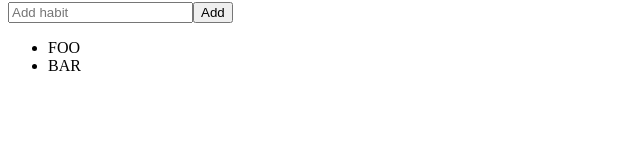
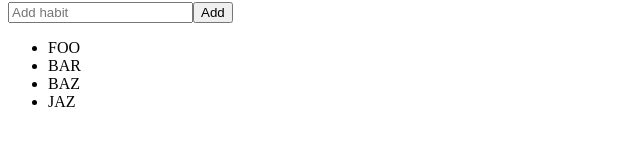
Before and after one commit to Taliss/give-angular-a-try, an Angular app: page / in a window 1280 px wide. Shown: the part 125-290 px from the top of the page, without its empty margins (0-640 px from the left). Built offline with nearby package versions, Linux system fonts and the light colour scheme.

Commit message:
separate data to service injection

```diff
--- a/src/app/habit-list/habit-list.component.ts
+++ b/src/app/habit-list/habit-list.component.ts
@@ -1,4 +1,6 @@
 import { Component, OnInit } from '@angular/core';
+import { Observable } from 'rxjs';
+import { HabitService } from '../habit.service';
 
 @Component({
   selector: 'app-habit-list',
@@ -7,7 +9,7 @@ import { Component, OnInit } from '@angular/core';
     <app-habit-form (addHabit)="onAddHabit($event)"></app-habit-form>
     <ul>
       <app-habit-item
-        *ngFor="let habit of habits"
+        *ngFor="let habit of habits | async"
         [habit]="habit"
       ></app-habit-item>
     </ul>
@@ -15,24 +17,15 @@ import { Component, OnInit } from '@angular/core';
   styles: [],
 })
 export class HabitListComponent implements OnInit {
-  habits = [
-    {
-      id: 1,
-      title: 'FOO',
-    },
-    {
-      id: 2,
-      title: 'BAR',
-    },
-  ];
-  constructor() {}
+  habits: Observable<any>;
+
+  constructor(private habitService: HabitService) {}
 
   onAddHabit(newHabit) {
-    this.habits.push({
-      ...newHabit,
-      id: this.habits.length + 1,
-    });
+    this.habitService.addHabit(newHabit);
   }
 
-  ngOnInit(): void {}
+  ngOnInit(): void {
+    this.habits = this.habitService.getHabits();
+  }
 }
--- /dev/null
+++ b/src/app/habit.service.ts
@@ -0,0 +1,39 @@
+import { Injectable } from '@angular/core';
+import { Observable, of } from 'rxjs';
+
+@Injectable({
+  providedIn: 'root',
+})
+export class HabitService {
+  habits = [
+    {
+      id: 1,
+      title: 'FOO',
+    },
+    {
+      id: 2,
+      title: 'BAR',
+    },
+    {
+      id: 3,
+      title: 'BAZ',
+    },
+    {
+      id: 4,
+      title: 'JAZ',
+    },
+  ];
+
+  constructor() {}
+
+  getHabits(): Observable<any> {
+    return of(this.habits);
+  }
+
+  addHabit(newHabit) {
+    this.habits.push({
+      ...newHabit,
+      id: this.habits.length + 1,
+    });
+  }
+}
```
Also changed, not shown: 1 other file (tests, documents, lock files or other folders).
